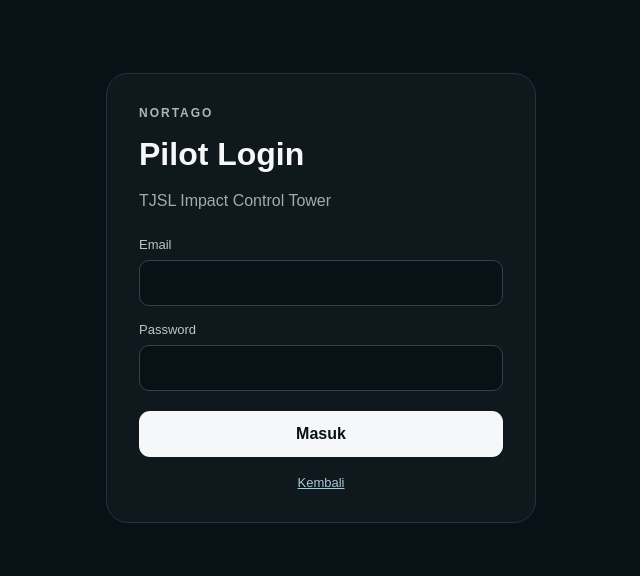
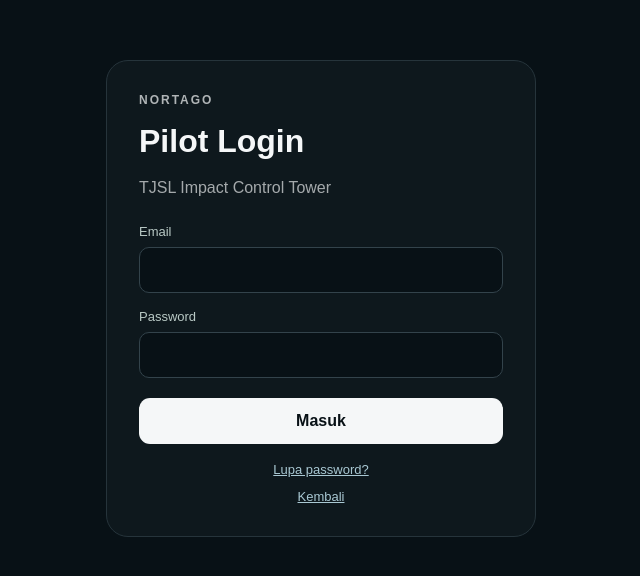
Before and after one commit to adiaris2022-rgb/tjsl-impact-control-tower, a Next.js app: page /login in a window 1280 px wide. Shown: the part 102-678 px from the top of the page, without its empty margins (319-959 px from the left). Built offline with nearby package versions, Linux system fonts and the light colour scheme.

Commit message:
feat: add forgot password link

```diff
--- a/app/login/page.tsx
+++ b/app/login/page.tsx
@@ -60,7 +60,7 @@ export default function LoginPage() {
         <input required type="password" value={password} onChange={e=>setPassword(e.target.value)} style={{width:"100%",marginTop:"8px",padding:"13px",borderRadius:"10px",border:"1px solid #33434b",background:"#081116",color:"#fff",boxSizing:"border-box"}} />
         {error && <div style={{marginTop:"14px",padding:"12px",borderRadius:"10px",background:"#35171b",color:"#ffb4bd",fontSize:"13px"}}>{error}</div>}
         <button disabled={busy} type="submit" style={{width:"100%",marginTop:"20px",padding:"14px",border:0,borderRadius:"11px",background:"#f5f7f8",color:"#081116",fontWeight:700}}>{busy ? "Memproses…" : "Masuk"}</button>
-        <a href="/" style={{display:"block",marginTop:"18px",textAlign:"center",color:"#a9c8d3",fontSize:"13px"}}>Kembali</a>
+        <a href="/reset-password" style={{display:"block",marginTop:"18px",textAlign:"center",color:"#a9c8d3",fontSize:"13px"}}>Lupa password?</a><a href="/" style={{display:"block",marginTop:"12px",textAlign:"center",color:"#a9c8d3",fontSize:"13px"}}>Kembali</a>
       </form>
     </main>
   );
```
